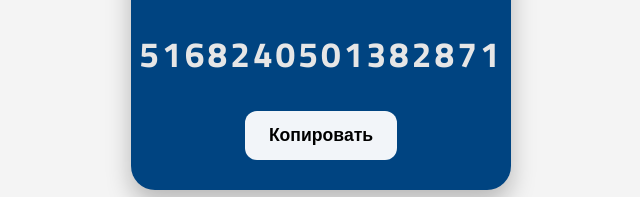
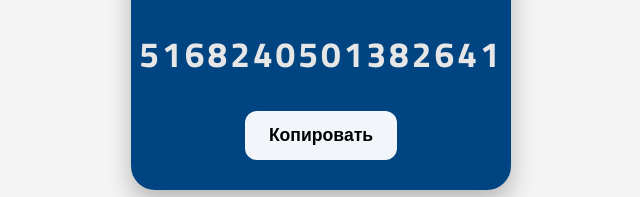
Before and after one commit to kyiv14/cards24, a plain HTML site: page index.html in a window 1280 px wide. Shown: the part 1669-1866 px from the top of the page, 319-959 px from the left. Drawn offline with Linux system fonts and the light colour scheme.

Commit message:
Update index.html

```diff
--- a/index.html
+++ b/index.html
@@ -117,7 +117,7 @@
       { number: "5355280020632822", bank: "PUMB", color: "#ea1d2c" },
       { number: "4323357022673483", bank: "àbank24", color: "#00d26a", textColor: "#000" },
       { number: "5175477412552430", bank: "NovaPay", color: "#7b2ff7" },
-      { number: "5168240501382871", bank: "RadaBank", color: "#004481" } // Добавлено по запросу
+      { number: "5168240501382641", bank: "RadaBank", color: "#004481" } // Добавлено по запросу
     ];
 
     const container = document.getElementById("cards-container");
```
